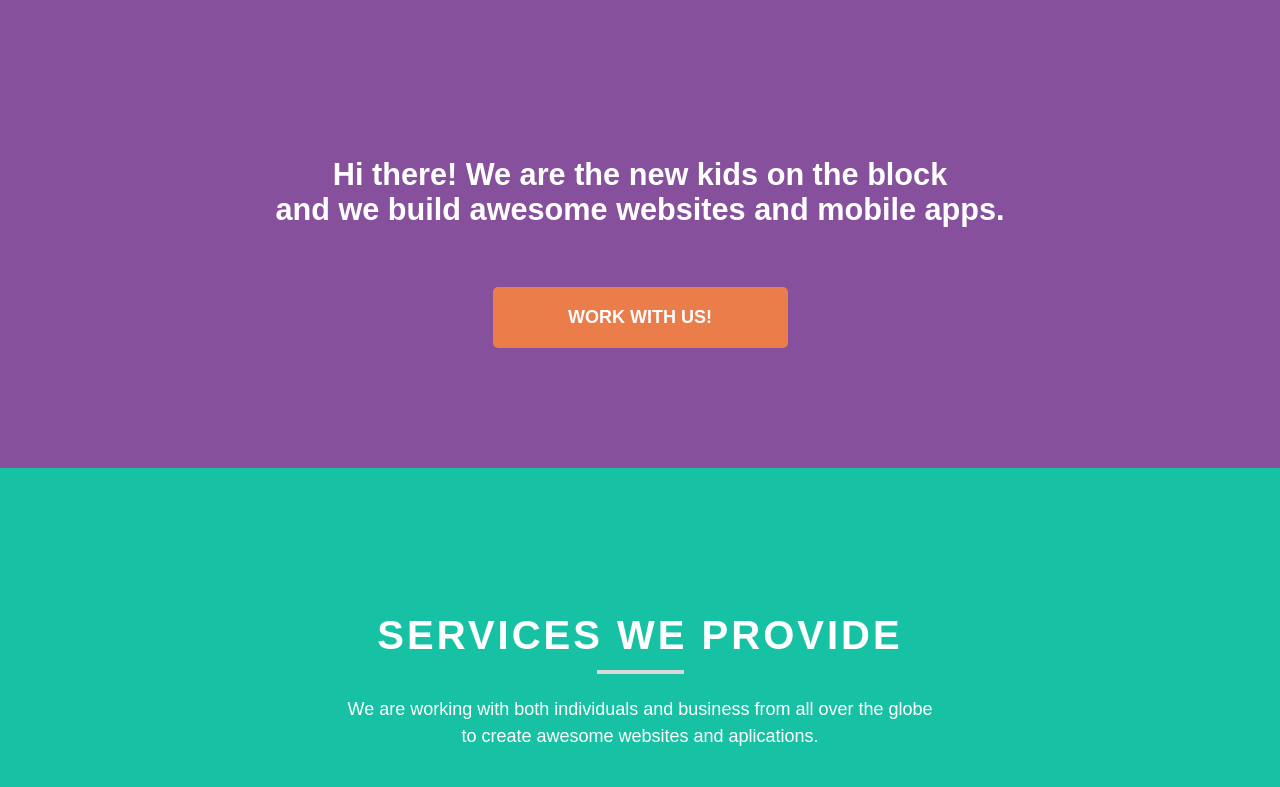
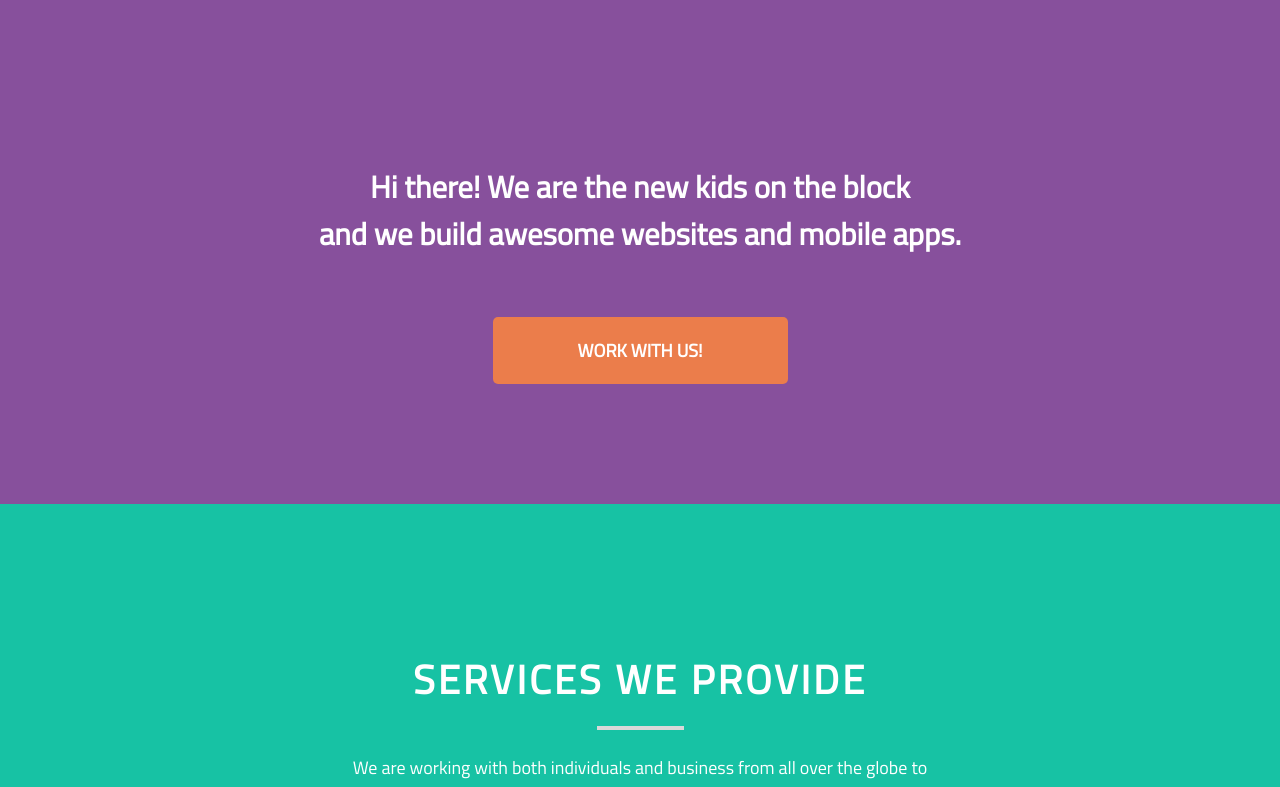
Before and after one commit to drdethbsd/drdethbsd.github.io, a plain HTML site: page index.html in a window 1280 px wide. Shown: the part 113-900 px from the top of the page. Drawn offline with Linux system fonts and the light colour scheme.

Commit message:
sdfasdfasd

```diff
--- a/css/style.css
+++ b/css/style.css
@@ -1,6 +1,6 @@
 body{
     padding: 0;
-    font-family: Arial, Helvetica, sans-serif;
+    font-family: 'Titillium Web', sans-serif;
     margin: 0 auto;
 }
 
--- a/index.html
+++ b/index.html
@@ -5,7 +5,7 @@
 	<title>Cuda</title>
     <link rel="stylesheet" href="css/style.css">
    <meta name="viewport" content="width=device-width; initial-scale=1">
-
+   <link href="https://fonts.googleapis.com/css?family=Titillium+Web&display=swap" rel="stylesheet">
 </head>
 <body>
     <header class="header">
```
